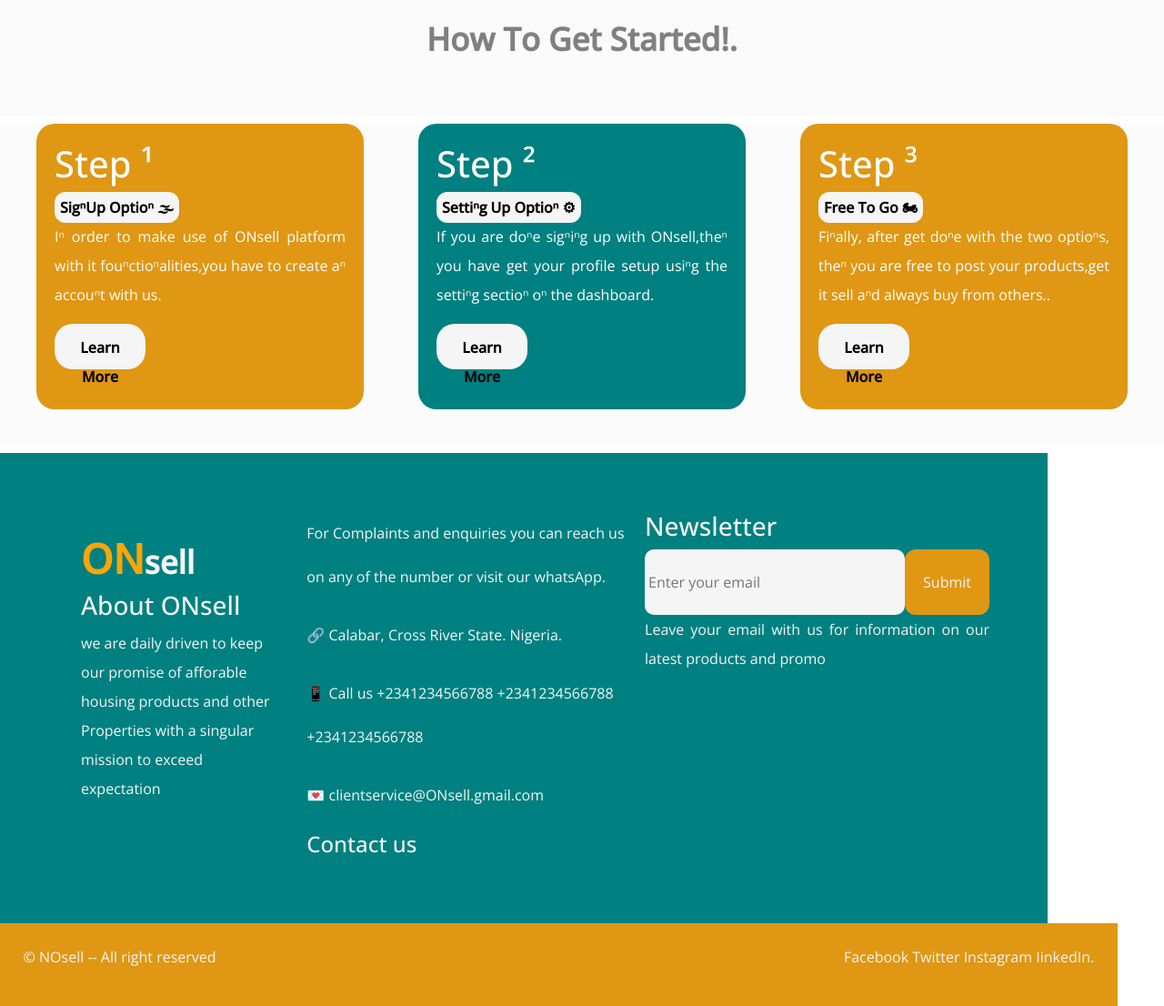
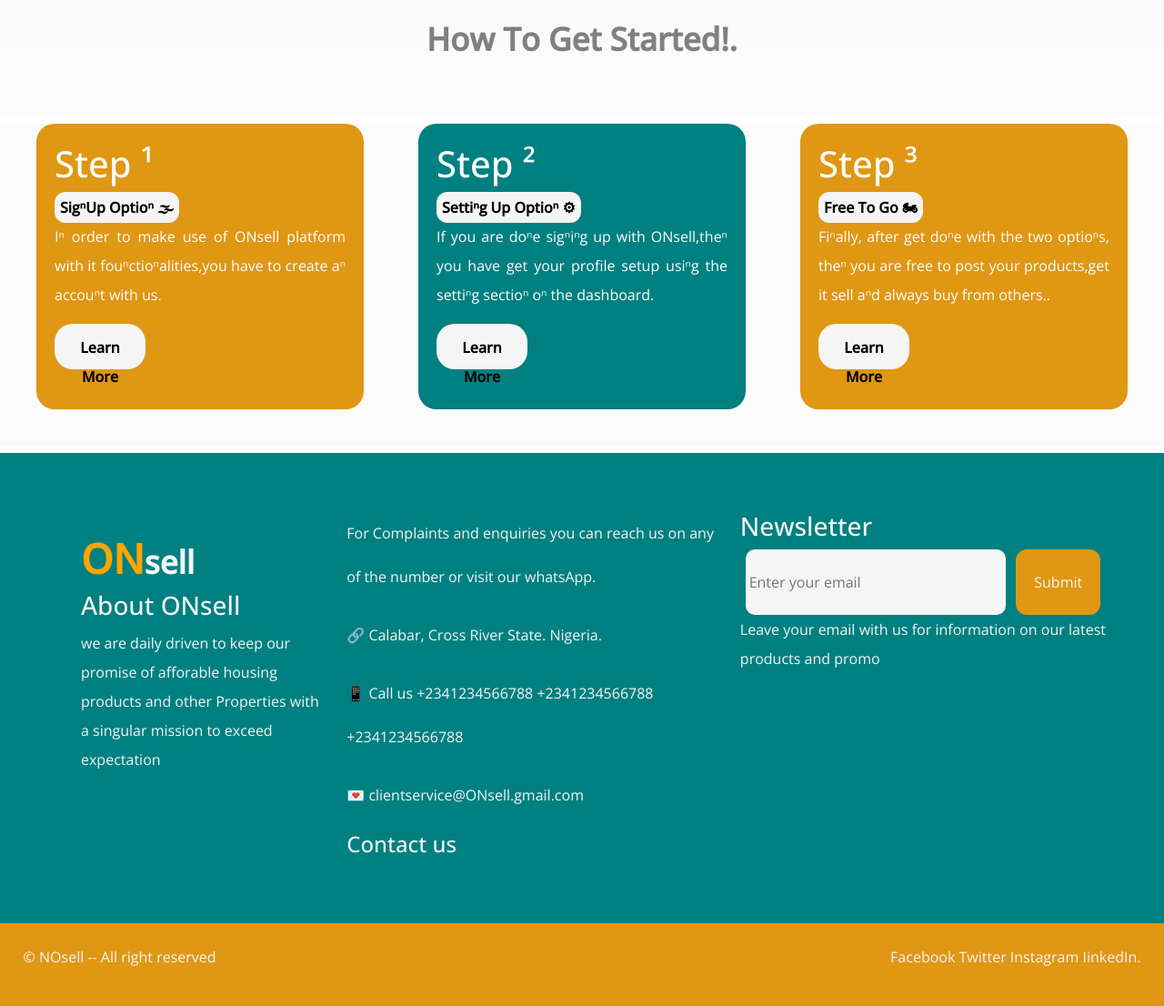
Before and after one commit to GreyFoundation2020/onsell, a React (Create React App) app: page / in a window 1280 px wide. Shown: the part 752-1858 px from the top of the page at 91% size. Built offline with nearby package versions, Linux system fonts and the light colour scheme.

Commit message:
bottom new work

```diff
--- a/src/components/desktop/HomeAuth.jsx
+++ b/src/components/desktop/HomeAuth.jsx
@@ -1,7 +1,7 @@
 import React, {useEffect, useState, useRef} from 'react'
 import HeaderAuth from '../desktop/HeaderAuth'
 import PostAddIcon from '@mui/icons-material/PostAdd';
-import { doc, getDoc, collection, setDoc, query, Timestamp, where, onSnapshot } from "firebase/firestore";
+import { doc, getDoc, collection, setDoc, query, Timestamp, orderBy, onSnapshot } from "firebase/firestore";
 import {db} from '../../App.js'
 import moment from "moment";
 import AccountCircleIcon from '@mui/icons-material/AccountCircle';
@@ -139,7 +139,7 @@ await setDoc(newPublicationRef, {
   }
 
   const getAdverts=async()=>{
-    const q = query(collection(db, "adverts"))
+    const q = query(collection(db, "adverts"), orderBy('dateCreated', 'desc'))
     const unsubscribe = onSnapshot(q, (querySnapshot) => {
       const advertsData = [];
       querySnapshot.forEach((doc) => {
--- a/src/components/desktop/styles/Footer.css
+++ b/src/components/desktop/styles/Footer.css
@@ -1,7 +1,7 @@
 .footer{
     display: flex;
     flex-direction: row;
-    width: 90%;
+    width: 100%;
     justify-content: space-between;
     padding: 5%;
     background: teal;
@@ -40,9 +40,7 @@
     justify-content: flex-start;
     padding-left: 16px;
 }
-.footer-about{
 
-}
 .footer-search{
    display: flex;
     flex-direction: row;
@@ -69,7 +67,7 @@
 .footer-bottom{
     padding: 2%;
     display: flex;
-    width: 96%;
+    width: 100%;
     justify-content: space-between;
     background: #df9714;
     color: whitesmoke;
```
